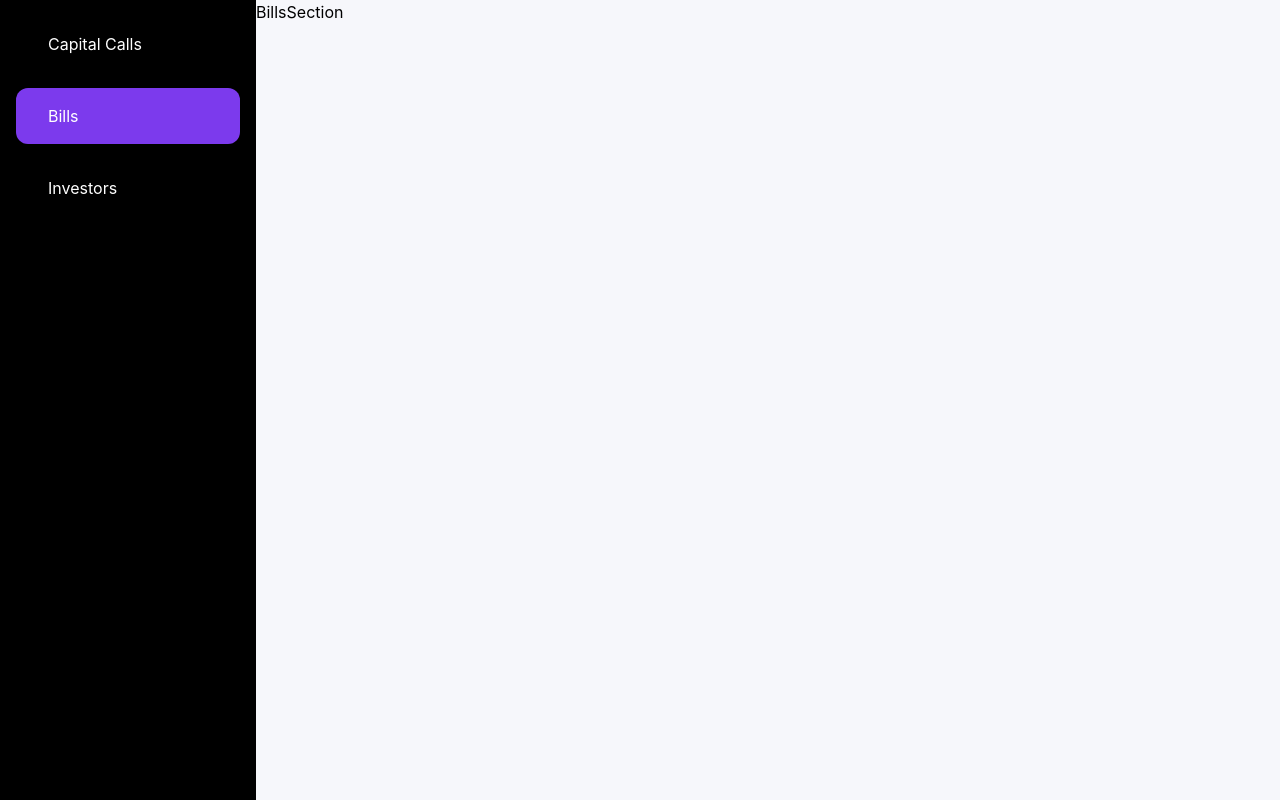
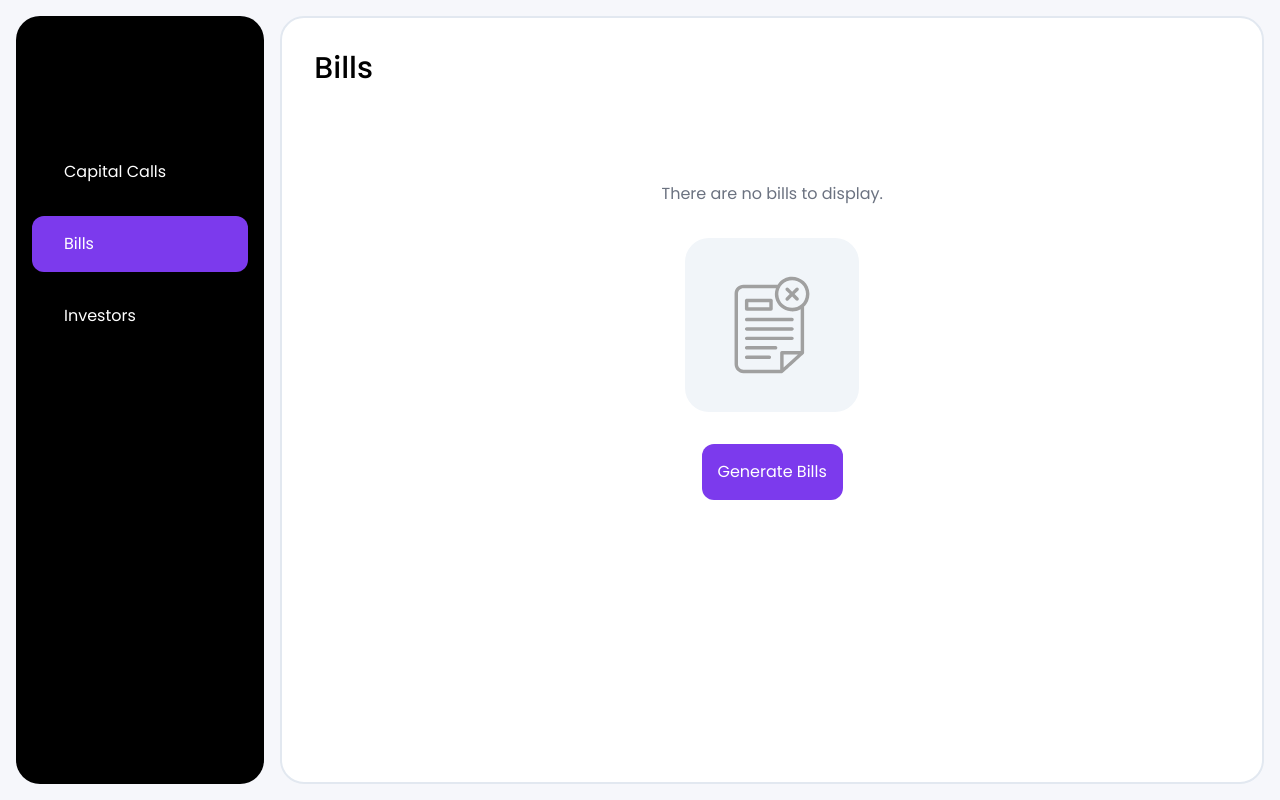
Before and after one commit to moustaphboss/archimed, a React (Create React App) app in the folder client/: page / in a window 1280 px wide. Built offline with nearby package versions, Linux system fonts and the light colour scheme.

Commit message:
Bills Section empty state

```diff
--- a/client/public/index.html
+++ b/client/public/index.html
@@ -10,6 +10,10 @@
       content="Web site created using create-react-app"
     />
     <link rel="apple-touch-icon" href="%PUBLIC_URL%/logo192.png" />
+    <link
+      rel="stylesheet"
+      href="https://fonts.googleapis.com/css2?family=Poppins:wght@300;400;500;600;700&display=swap"
+    />
     <!--
       manifest.json provides metadata used when your web app is installed on a
       user's mobile device or desktop. See https://developers.google.com/web/fundamentals/web-app-manifest/
@@ -24,7 +28,7 @@
       work correctly both with client-side routing and a non-root public URL.
       Learn how to configure a non-root public URL by running `npm run build`.
     -->
-    <title>React App</title>
+    <title>Archimed</title>
   </head>
   <body>
     <noscript>You need to enable JavaScript to run this app.</noscript>
--- a/client/src/App.tsx
+++ b/client/src/App.tsx
@@ -18,7 +18,7 @@ function App() {
   const ActiveComponent = SECTIONS[activeTab];
 
   return (
-    <div className="App flex h-screen">
+    <div className="App flex h-screen p-4 gap-4 font-sans">
       <Sidebar setActiveTab={setActiveTab} activeTab={activeTab} />
       <ActiveComponent />
     </div>
--- a/client/src/components/NavButton.tsx
+++ b/client/src/components/NavButton.tsx
@@ -19,7 +19,7 @@ const NavButton: React.FC<NavButtonProps> = ({
   return (
     <button
       className={`flex items-center w-full mb-4 p-4 rounded-xl ${
-        activeTab === tabKey ? "bg-violet-600" : "hover:bg-gray-700"
+        activeTab === tabKey ? "bg-violet-600" : "hover:bg-gray-800"
       }`}
       onClick={() => setActiveTab(tabKey)}
     >
--- a/client/src/components/Sidebar.tsx
+++ b/client/src/components/Sidebar.tsx
@@ -14,8 +14,8 @@ interface SidebarProps {
 }
 const Sidebar: React.FC<SidebarProps> = ({ setActiveTab, activeTab }) => {
   return (
-    <div className="flex flex-col bg-black text-white w-64 h-full">
-      <div className="flex flex-col items-start p-4">
+    <div className="flex flex-col bg-black text-white w-80 h-full rounded-3xl">
+      <div className="flex flex-col items-start p-4 mt-28">
         {MENU.map((item) => (
           <NavButton
             key={item.key}
--- a/client/src/components/sections/BillsSection.tsx
+++ b/client/src/components/sections/BillsSection.tsx
@@ -1,5 +1,95 @@
 import React from "react";
 
+const bills = [
+  { id: 1, billNumber: "B2024001", amount: 100 },
+  { id: 2, billNumber: "B2024002", amount: 150 },
+  { id: 3, billNumber: "B2024003", amount: 200 },
+  // Add more bills as needed
+];
+const empty_bills = [];
 export default function BillsSection() {
-  return <div>BillsSection</div>;
+  // Check if bills array is empty
+  const hasBills = empty_bills.length > 0;
+
+  return (
+    <div className="bg-white w-full p-8 rounded-3xl border-2 border-slate-200">
+      <h1 className="text-3xl font-medium">Bills</h1>
+      {hasBills ? (
+        // Render table if bills exist
+        <div className="mt-4">
+          <table className="table-auto w-full">
+            <thead>
+              <tr>
+                <th className="px-4 py-2">Bill Number</th>
+                <th className="px-4 py-2">Amount</th>
+                {/* Add more table headers as needed */}
+              </tr>
+            </thead>
+            <tbody>
+              {bills.map((bill) => (
+                <tr key={bill.id}>
+                  <td className="border px-4 py-2">{bill.billNumber}</td>
+                  <td className="border px-4 py-2">{bill.amount}</td>
+                  {/* Add more table cells as needed */}
+                </tr>
+              ))}
+            </tbody>
+          </table>
+        </div>
+      ) : (
+        // Render empty state if no bills
+        <div className="mt-4 flex flex-col items-center">
+          <p className="mt-20 mb-8 text-gray-500">
+            There are no bills to display.
+          </p>
+          <div className="bg-slate-100 p-8 mb-8 rounded-3xl">
+            <svg
+              width="110"
+              height="110"
+              viewBox="0 0 110 110"
+              fill="none"
+              xmlns="http://www.w3.org/2000/svg"
+            >
+              <path
+                d="M29.6476 40.6433H54.0209C54.2468 40.6433 54.4704 40.5989 54.6791 40.5125C54.8878 40.4261 55.0774 40.2994 55.2371 40.1397C55.3968 39.98 55.5234 39.7904 55.6098 39.5817C55.6963 39.3731 55.7407 39.1494 55.7406 38.9235V30.576C55.7407 30.3501 55.6963 30.1265 55.6098 29.9178C55.5234 29.7091 55.3968 29.5195 55.2371 29.3598C55.0774 29.2001 54.8878 29.0735 54.6791 28.987C54.4704 28.9006 54.2468 28.8562 54.0209 28.8563H29.6476C29.4217 28.8562 29.1981 28.9006 28.9894 28.987C28.7807 29.0735 28.5911 29.2001 28.4314 29.3598C28.2717 29.5195 28.145 29.7091 28.0586 29.9178C27.9722 30.1265 27.9278 30.3501 27.9279 30.576V38.9235C27.9278 39.1494 27.9722 39.373 28.0586 39.5817C28.145 39.7904 28.2717 39.98 28.4314 40.1397C28.5911 40.2994 28.7807 40.4261 28.9894 40.5125C29.1981 40.5989 29.4217 40.6433 29.6476 40.6433ZM31.3673 32.2957H52.3012V37.2038H31.3673V32.2957Z"
+                fill="#A0A0A0"
+              />
+              <path
+                d="M29.6475 47.7438C29.1975 47.7529 28.7689 47.9381 28.4539 48.2597C28.1388 48.5812 27.9623 49.0134 27.9623 49.4636C27.9624 49.9137 28.1388 50.346 28.4539 50.6675C28.769 50.989 29.1976 51.1742 29.6477 51.1832H75.0287C75.4788 51.1742 75.9075 50.9891 76.2226 50.6675C76.5378 50.346 76.7143 49.9137 76.7143 49.4635C76.7143 49.0132 76.5377 48.581 76.2225 48.2594C75.9074 47.9379 75.4787 47.7528 75.0286 47.7438L29.6475 47.7438Z"
+                fill="#A0A0A0"
+              />
+              <path
+                d="M75.0287 57.188H29.6476C29.1974 57.197 28.7688 57.3821 28.4536 57.7037C28.1385 58.0252 27.962 58.4575 27.962 58.9077C27.962 59.358 28.1385 59.7902 28.4537 60.1118C28.7689 60.4333 29.1976 60.6184 29.6477 60.6274H75.0287C75.4787 60.6182 75.9072 60.4329 76.2222 60.1114C76.5371 59.7899 76.7136 59.3578 76.7136 58.9077C76.7136 58.4576 76.5371 58.0254 76.2222 57.7039C75.9072 57.3824 75.4787 57.1972 75.0287 57.188Z"
+                fill="#A0A0A0"
+              />
+              <path
+                d="M75.0287 66.6322H29.6476C29.1974 66.6412 28.7688 66.8263 28.4536 67.1479C28.1385 67.4694 27.962 67.9017 27.962 68.3519C27.962 68.8022 28.1385 69.2345 28.4537 69.556C28.7689 69.8775 29.1976 70.0626 29.6477 70.0716H75.0287C75.4787 70.0624 75.9072 69.8771 76.2222 69.5556C76.5371 69.2341 76.7136 68.802 76.7136 68.3519C76.7136 67.9018 76.5371 67.4696 76.2222 67.1481C75.9072 66.8266 75.4787 66.6414 75.0287 66.6322Z"
+                fill="#A0A0A0"
+              />
+              <path
+                d="M58.6342 76.0755H29.6475C29.1974 76.0845 28.7687 76.2697 28.4536 76.5912C28.1384 76.9127 27.9619 77.345 27.9619 77.7953C27.9619 78.2455 28.1385 78.6778 28.4537 78.9993C28.7688 79.3208 29.1975 79.5059 29.6476 79.5149H58.6342C59.0844 79.5059 59.5131 79.3208 59.8282 78.9993C60.1434 78.6777 60.3199 78.2454 60.3199 77.7952C60.3199 77.345 60.1434 76.9127 59.8282 76.5912C59.5131 76.2696 59.0844 76.0845 58.6342 76.0755Z"
+                fill="#A0A0A0"
+              />
+              <path
+                d="M52.3381 85.5197H29.6476C29.1973 85.5285 28.7684 85.7136 28.4531 86.0351C28.1377 86.3567 27.9611 86.7891 27.9611 87.2395C27.9611 87.6899 28.1378 88.1223 28.4532 88.4438C28.7685 88.7654 29.1974 88.9504 29.6477 88.9591H52.3381C52.7883 88.9501 53.217 88.765 53.5321 88.4435C53.8473 88.1219 54.0238 87.6897 54.0238 87.2394C54.0238 86.7892 53.8473 86.3569 53.5321 86.0354C53.217 85.7139 52.7883 85.5287 52.3381 85.5197Z"
+                fill="#A0A0A0"
+              />
+              <path
+                d="M92.4358 24.1119C92.3589 6.92094 69.9213 0.438164 60.665 14.6907L26.3676 14.6904C24.0338 14.6931 21.7963 15.6214 20.146 17.2716C18.4956 18.9218 17.5671 21.1592 17.5642 23.4931V94.3224C17.5671 96.6562 18.4956 98.8936 20.146 100.544C21.7963 102.194 24.0338 103.122 26.3676 103.125H64.8984C65.2183 103.13 65.531 103.03 65.7888 102.841C66.3459 102.676 86.1339 84.301 86.5698 84.0422C86.8878 83.7031 87.0788 83.2645 87.1104 82.8007V36.5643C88.7932 34.9561 90.1327 33.0236 91.048 30.8834C91.9633 28.7431 92.4354 26.4396 92.4358 24.1119ZM75.1446 10.2601C78.817 10.2642 82.3379 11.725 84.9347 14.3218C87.5315 16.9186 88.9922 20.4395 88.9964 24.1119C88.2999 42.4618 61.9864 42.4568 61.2927 24.1117C61.2969 20.4393 62.7576 16.9185 65.3545 14.3217C67.9513 11.7249 71.4721 10.2642 75.1446 10.2601ZM66.6182 97.5219V84.5204H80.9388L66.6182 97.5219ZM83.6709 81.0809H64.8984C64.6726 81.0809 64.4489 81.1253 64.2402 81.2117C64.0316 81.2982 63.8419 81.4248 63.6822 81.5845C63.5225 81.7443 63.3959 81.9339 63.3095 82.1426C63.2231 82.3513 63.1786 82.5749 63.1787 82.8008V99.6856H26.3676C24.9456 99.6841 23.5823 99.1186 22.5767 98.1131C21.5711 97.1077 21.0053 95.7444 21.0036 94.3224V23.4931C21.0053 22.071 21.5711 20.7078 22.5767 19.7023C23.5823 18.6969 24.9456 18.1314 26.3676 18.1299H58.9423C57.7074 21.452 57.5253 25.0737 58.4206 28.503C59.3159 31.9323 61.2452 35.0028 63.9465 37.2973C66.6477 39.5918 69.9898 40.9991 73.5188 41.3279C77.0477 41.6567 80.5923 40.8912 83.6709 39.1352V81.0809Z"
+                fill="#A0A0A0"
+              />
+              <path
+                d="M68.9828 30.2728C69.1425 30.4326 69.332 30.5593 69.5407 30.6457C69.7493 30.7322 69.9729 30.7767 70.1987 30.7767C70.4246 30.7767 70.6482 30.7322 70.8568 30.6457C71.0654 30.5593 71.255 30.4326 71.4146 30.2728L75.1446 26.5432L78.8746 30.2728C79.1973 30.594 79.6343 30.7741 80.0896 30.7736C80.545 30.773 80.9815 30.5919 81.3035 30.2699C81.6254 29.948 81.8065 29.5114 81.8071 29.0561C81.8076 28.6008 81.6276 28.1638 81.3064 27.8411L77.5765 24.1115L81.3064 20.3819C81.6276 20.0592 81.8076 19.6222 81.8071 19.1669C81.8065 18.7116 81.6254 18.275 81.3035 17.9531C80.9815 17.6311 80.545 17.45 80.0896 17.4494C79.6343 17.4489 79.1973 17.629 78.8746 17.9502L75.1446 21.6798L71.4146 17.9502C71.0919 17.629 70.6549 17.4489 70.1996 17.4494C69.7443 17.45 69.3077 17.6311 68.9858 17.9531C68.6638 18.275 68.4827 18.7116 68.4821 19.1669C68.4816 19.6222 68.6616 20.0592 68.9828 20.3819L72.7127 24.1115L68.9828 27.8411C68.8231 28.0007 68.6964 28.1903 68.61 28.3989C68.5235 28.6075 68.479 28.8311 68.479 29.057C68.479 29.2828 68.5235 29.5064 68.61 29.715C68.6964 29.9237 68.8231 30.1132 68.9828 30.2728Z"
+                fill="#A0A0A0"
+              />
+            </svg>
+          </div>
+
+          <button className=" bg-violet-600 hover:bg-violet-700 text-white p-4 rounded-xl">
+            Generate Bills
+          </button>
+        </div>
+      )}
+    </div>
+  );
 }
--- a/client/src/components/sections/CapitalCallsSection.tsx
+++ b/client/src/components/sections/CapitalCallsSection.tsx
@@ -1,5 +1,9 @@
 import React from "react";
 
 export default function CapitalCallsSection() {
-  return <div>CapitalCallsSection</div>;
+  return (
+    <div className="bg-white w-full p-4 rounded-3xl border-2 border-slate-200">
+      <h1 className="text-xl font-semibold">Capital Calls</h1>
+    </div>
+  );
 }
--- a/client/src/components/sections/InvestorsSection.tsx
+++ b/client/src/components/sections/InvestorsSection.tsx
@@ -1,5 +1,9 @@
 import React from "react";
 
 export default function InvestorsSection() {
-  return <div>InvestorsSection</div>;
+  return (
+    <div className="bg-white w-full p-4 rounded-3xl border-2 border-slate-200">
+      <h1 className="text-xl font-semibold">Investors</h1>
+    </div>
+  );
 }
--- a/client/tailwind.config.js
+++ b/client/tailwind.config.js
@@ -2,7 +2,11 @@
 module.exports = {
   content: ["./src/**/*.{js,jsx,ts,tsx}"],
   theme: {
-    extend: {},
+    extend: {
+      fontFamily: {
+        sans: ["Poppins", "sans-serif"],
+      },
+    },
   },
   plugins: [],
 };
```
Also changed, not shown: 1 other file (tests, documents, lock files or other folders).
